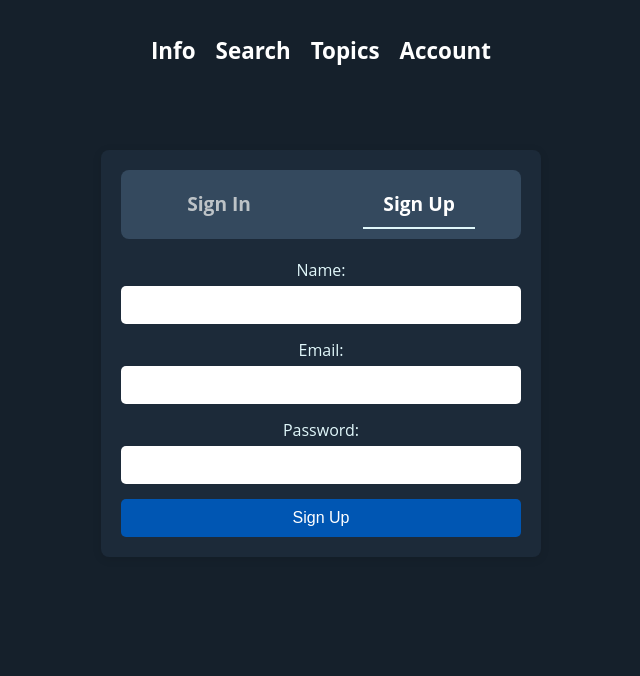
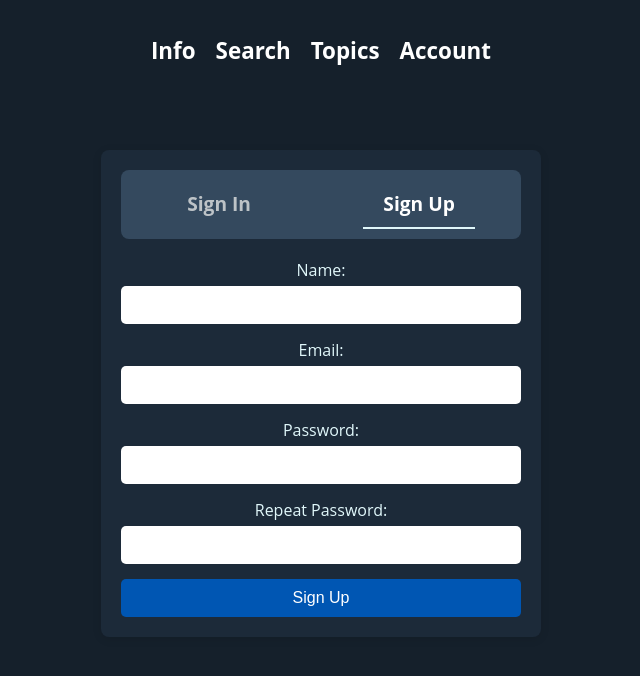
Before and after one commit to 1mr124/E-memory, a React (Create React App) app in the folder client/: page /account in a window 1280 px wide. Both pictures are taken after a click on the element "Sign Up". Shown: the top 676 px of the page, without its empty margins (319-959 px from the left). Built offline with nearby package versions, Linux system fonts and the light colour scheme.

Commit message:
feat(auth): implement user registration page
- Redirects user to the info page upon successful registration.
- Included client-side password confirmation to ensure passwords match before submission.
- Integrated with backend API to send sanitized user data for registration.

```diff
--- a/client/src/components/SignUpForm.jsx
+++ b/client/src/components/SignUpForm.jsx
@@ -1,15 +1,65 @@
-// SignUpForm.jsx
-import React, { useState } from 'react';
+import React, { useState, useEffect } from 'react';
 import { Form, Label, Input, SubmitButton } from './StyledComponents';
+import { sanitizeInput } from '../utils/inputSanitization';
+import api from '../api';
+import { useNavigate } from 'react-router-dom';
 
 const SignUpForm = () => {
-    const [userInfo, setUserInfo] = useState({ name: '', email: '', password: '' });
+    const [userInfo, setUserInfo] = useState({ name: '', email: '', password: '', repeatPassword: '' });
+    const [error, setError] = useState(null);
+    const navigate = useNavigate();
 
-    const handleSubmit = (e) => {
+    const handleSubmit = async (e) => {
         e.preventDefault();
-        // Implement sign-up logic here
-        console.log('Signing up with:', userInfo);
+
+        // Sanitize inputs
+        const sanitizedUsername = sanitizeInput(userInfo.name, { maxLength: 50, type: 'username' });
+        const sanitizedEmail = sanitizeInput(userInfo.email, { maxLength: 100, type: 'email' });
+        const sanitizedPassword = sanitizeInput(userInfo.password, { maxLength: 128, type: 'password' });
+        const sanitizedRepeatPassword = sanitizeInput(userInfo.repeatPassword, { maxLength: 128, type: 'password' });
+
+        // If any input is invalid, show error and exit
+        if (!sanitizedUsername || !sanitizedEmail || !sanitizedPassword || !sanitizedRepeatPassword) {
+            setError('Invalid input. Please check your username, email, or password.');
+            return;
+        }
+
+        // Check if password and repeatPassword match
+        if (sanitizedPassword !== sanitizedRepeatPassword) {
+            setError('Passwords do not match.');
+            return;
+        }
+
+        try {
+            // Send the sanitized data to the backend
+            const response = await api.post('/register', {
+                userName: sanitizedUsername,
+                email: sanitizedEmail,
+                password: sanitizedPassword,
+            },
+            {
+            headers: {
+                'Content-Type': 'multipart/form-data', // Form data type
+            }
+          });
+
+            if (response.data.message === "User registered successfully") {
+                // Redirect on success
+                navigate('/info');
+            } else {
+                // Handle failed registration (backend returns success 200 but failure in message)
+                setError(response.data.message || 'Registration failed. Please try again.');
+            }
+        } catch (err) {
+            setError('An error occurred during registration. Please try again.');
+            console.error('Registration error:', err);
+        }
     };
+
+    useEffect(() => {
+        // Clear error on user input change
+        setError(null);
+    }, [userInfo]);
 
     return (
         <Form onSubmit={handleSubmit}>
@@ -40,7 +90,17 @@ const SignUpForm = () => {
                 required
             />
 
+            <Label htmlFor="signup-repeat-password">Repeat Password:</Label>
+            <Input
+                id="signup-repeat-password"
+                type="password"
+                value={userInfo.repeatPassword}
+                onChange={(e) => setUserInfo({ ...userInfo, repeatPassword: e.target.value })}
+                required
+            />
+
             <SubmitButton type="submit">Sign Up</SubmitButton>
+            {error && <p>{error}</p>}
         </Form>
     );
 };
```
